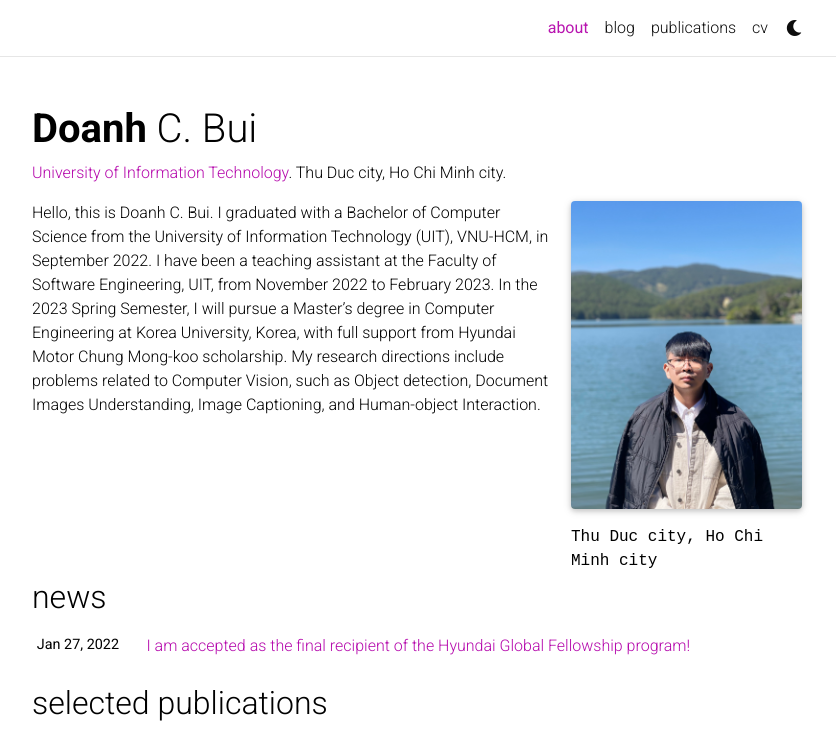
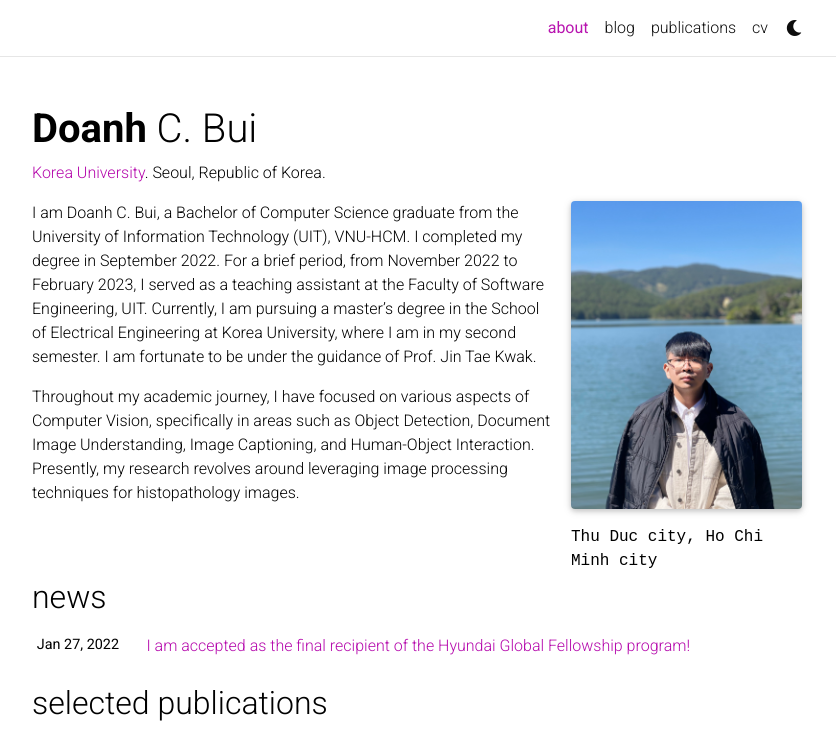
Before and after one commit to caodoanh2001/caodoanh2001.github.io, a Jekyll site: the page built from _pages/about.md, in a window 1280 px wide and 1039 px high, cut to the strip 0-750 px from the top of the window. Shown: the whole strip, without its empty margins (223-1059 px from the left). Built offline with Jekyll 4.4.1, drawn with Linux system fonts in a browser that asks for light colours; full-size pictures stand in for the smaller copies a plugin makes; comment, search, counter and statistics services are not loaded; a style sheet for code colours, icons or effects is not loaded.

Commit message:
Update about.md

```diff
--- a/_pages/about.md
+++ b/_pages/about.md
@@ -2,7 +2,8 @@
 layout: about
 title: about
 permalink: /
-subtitle: <a href='https://uit.edu.vn'>University of Information Technology</a>. Thu Duc city, Ho Chi Minh city.
+subtitle: <a href='https://uit.edu.vn'>University of Information Technology</a>. Ho Chi Minh city, Vietnam.
+subtitle: <a href='https://uit.edu.vn'>Korea University</a>. Seoul, Republic of Korea.
 
 profile:
   align: right
@@ -16,6 +17,7 @@ selected_papers: true # includes a list of papers marked as "selected={true}"
 social: true  # includes social icons at the bottom of the page
 ---
 
-Hello, this is Doanh C. Bui. I graduated with a Bachelor of Computer Science from the University of Information Technology (UIT), VNU-HCM, in September 2022. I have been a teaching assistant at the Faculty of Software Engineering, UIT, from November 2022 to February 2023. In the 2023 Spring Semester, I will pursue a Master's degree in Computer Engineering at Korea University, Korea, with full support from Hyundai Motor Chung Mong-koo scholarship. My research directions include problems related to Computer Vision, such as Object detection, Document Images Understanding, Image Captioning, and Human-object Interaction.
+I am Doanh C. Bui, a Bachelor of Computer Science graduate from the University of Information Technology (UIT), VNU-HCM. I completed my degree in September 2022. For a brief period, from November 2022 to February 2023, I served as a teaching assistant at the Faculty of Software Engineering, UIT. Currently, I am pursuing a master's degree in the School of Electrical Engineering at Korea University, where I am in my second semester. I am fortunate to be under the guidance of Prof. Jin Tae Kwak.
 
-<!-- You can contact me via social media: [Facebook](https://facebook.com/buicaodoanh), [Linkedin](https://www.linkedin.com/in/buicaodoanh). Email: 19521366@gm.uit.edu.vn. -->
+Throughout my academic journey, I have focused on various aspects of Computer Vision, specifically in areas such as Object Detection, Document Image Understanding, Image Captioning, and Human-Object Interaction. Presently, my research revolves around leveraging image processing techniques for histopathology images.
+<!-- You can contact me via social media: [Facebook](https://facebook.com/buicaodoanh), [Linkedin](https://www.linkedin.com/in/buicaodoanh). Email: doanhbc@korea.ac.kr. -->
```
